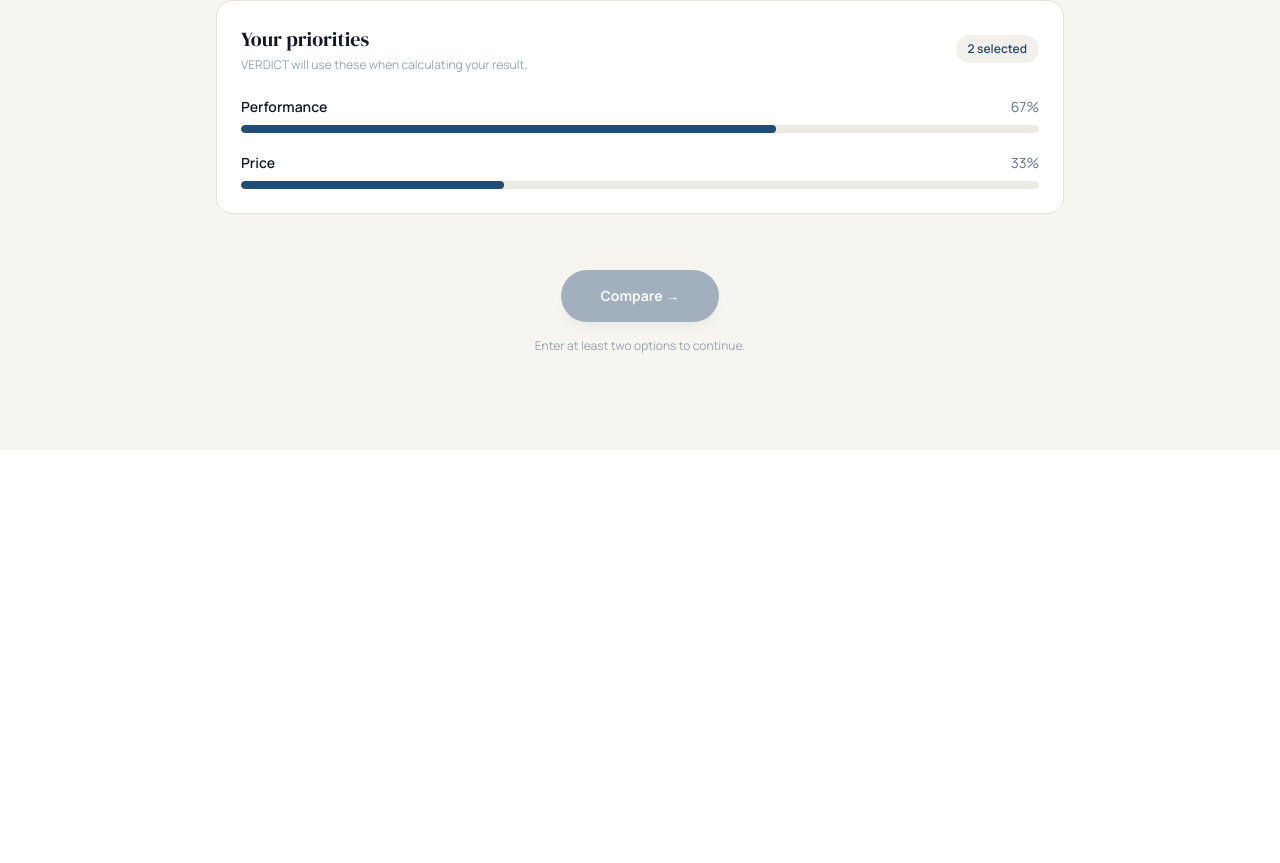
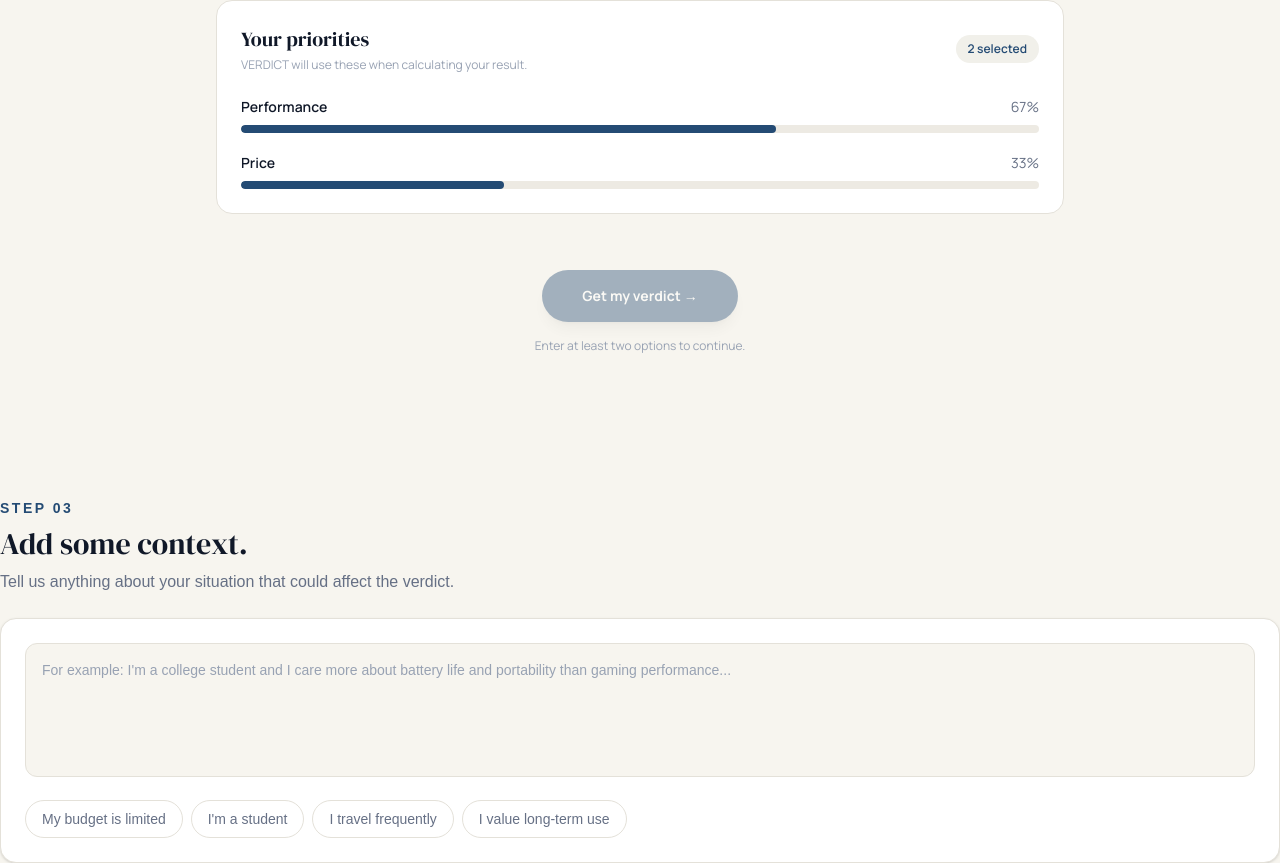
Before and after one commit to debanjanabez/Verdict, a Next.js app: page /compare in a window 1280 px wide. Shown: the part 1247-2110 px from the top of the page. Before the commit the page ends 1697 px from the top, so only its background shows below. Built offline with nearby package versions, Linux system fonts and the light colour scheme.

Commit message:
Add context personalization to compare page

```diff
--- a/app/compare/page.tsx
+++ b/app/compare/page.tsx
@@ -15,6 +15,49 @@ const priorityOptions = [
 
 export default function ComparePage() {
   const [options, setOptions] = useState(["", ""]);
+  const [context, setContext] = useState("");
+  {/* Step 03 */}
+<section className="mt-12">
+  <div className="mb-6">
+    <p className="text-sm font-semibold tracking-[0.18em] text-[#244B74]">
+      03
+    </p>
+    <h2 className="mt-2 font-serif text-3xl text-[#101828]">
+      Add some context.
+    </h2>
+    <p className="mt-2 max-w-2xl text-[#667085]">
+      Tell us anything about your situation that could affect the verdict.
+    </p>
+  </div>
+
+  <div className="rounded-2xl border border-[#E4E1D9] bg-white p-6 shadow-sm">
+    <textarea
+      value={context}
+      onChange={(e) => setContext(e.target.value)}
+      placeholder="For example: I'm a college student and I care more about battery life and portability than gaming performance..."
+      rows={5}
+      className="w-full resize-none rounded-xl border border-[#E4E1D9] bg-[#F7F5EF] p-4 text-sm text-[#101828] outline-none transition placeholder:text-[#98A2B3] focus:border-[#244B74]"
+    />
+
+    <div className="mt-4 flex flex-wrap gap-2">
+      {[
+        "My budget is limited",
+        "I'm a student",
+        "I travel frequently",
+        "I value long-term use",
+      ].map((example) => (
+        <button
+          key={example}
+          type="button"
+          onClick={() => setContext(example)}
+          className="rounded-full border border-[#E4E1D9] px-4 py-2 text-sm text-[#667085] transition hover:border-[#244B74] hover:text-[#244B74]"
+        >
+          {example}
+        </button>
+      ))}
+    </div>
+  </div>
+</section>
   const [selectedPriorities, setSelectedPriorities] = useState<string[]>([
   "Performance",
   "Price",
@@ -282,7 +325,7 @@ const addCustomPriority = () => {
             disabled={!canCompare}
             className="rounded-full bg-[#244B74] px-10 py-4 font-[family-name:var(--font-manrope)] text-sm font-bold text-white shadow-lg transition hover:bg-[#193653] disabled:cursor-not-allowed disabled:opacity-40"
           >
-            Compare →
+            Get my verdict →
           </button>
         </div>
 
@@ -292,6 +335,50 @@ const addCustomPriority = () => {
           </p>
         )}
       </section>
+      {/* Step 03 */}
+<section className="mt-12">
+  <div className="mb-6">
+    <p className="text-sm font-semibold tracking-[0.18em] text-[#244B74]">
+      STEP 03
+    </p>
+
+    <h2 className="mt-2 font-[family-name:var(--font-dm-serif)] text-3xl text-[#101828]">
+      Add some context.
+    </h2>
+
+    <p className="mt-2 max-w-2xl text-[#667085]">
+      Tell us anything about your situation that could affect the verdict.
+    </p>
+  </div>
+
+  <div className="rounded-2xl border border-[#E4E1D9] bg-white p-6 shadow-sm">
+    <textarea
+      value={context}
+      onChange={(e) => setContext(e.target.value)}
+      placeholder="For example: I'm a college student and I care more about battery life and portability than gaming performance..."
+      rows={5}
+      className="w-full resize-none rounded-xl border border-[#E4E1D9] bg-[#F7F5EF] p-4 text-sm text-[#101828] outline-none transition placeholder:text-[#98A2B3] focus:border-[#244B74]"
+    />
+
+    <div className="mt-4 flex flex-wrap gap-2">
+      {[
+        "My budget is limited",
+        "I'm a student",
+        "I travel frequently",
+        "I value long-term use",
+      ].map((example) => (
+        <button
+          key={example}
+          type="button"
+          onClick={() => setContext(example)}
+          className="rounded-full border border-[#E4E1D9] px-4 py-2 text-sm text-[#667085] transition hover:border-[#244B74] hover:text-[#244B74]"
+        >
+          {example}
+        </button>
+      ))}
+    </div>
+  </div>
+</section>
     </main>
   );
 }
```
